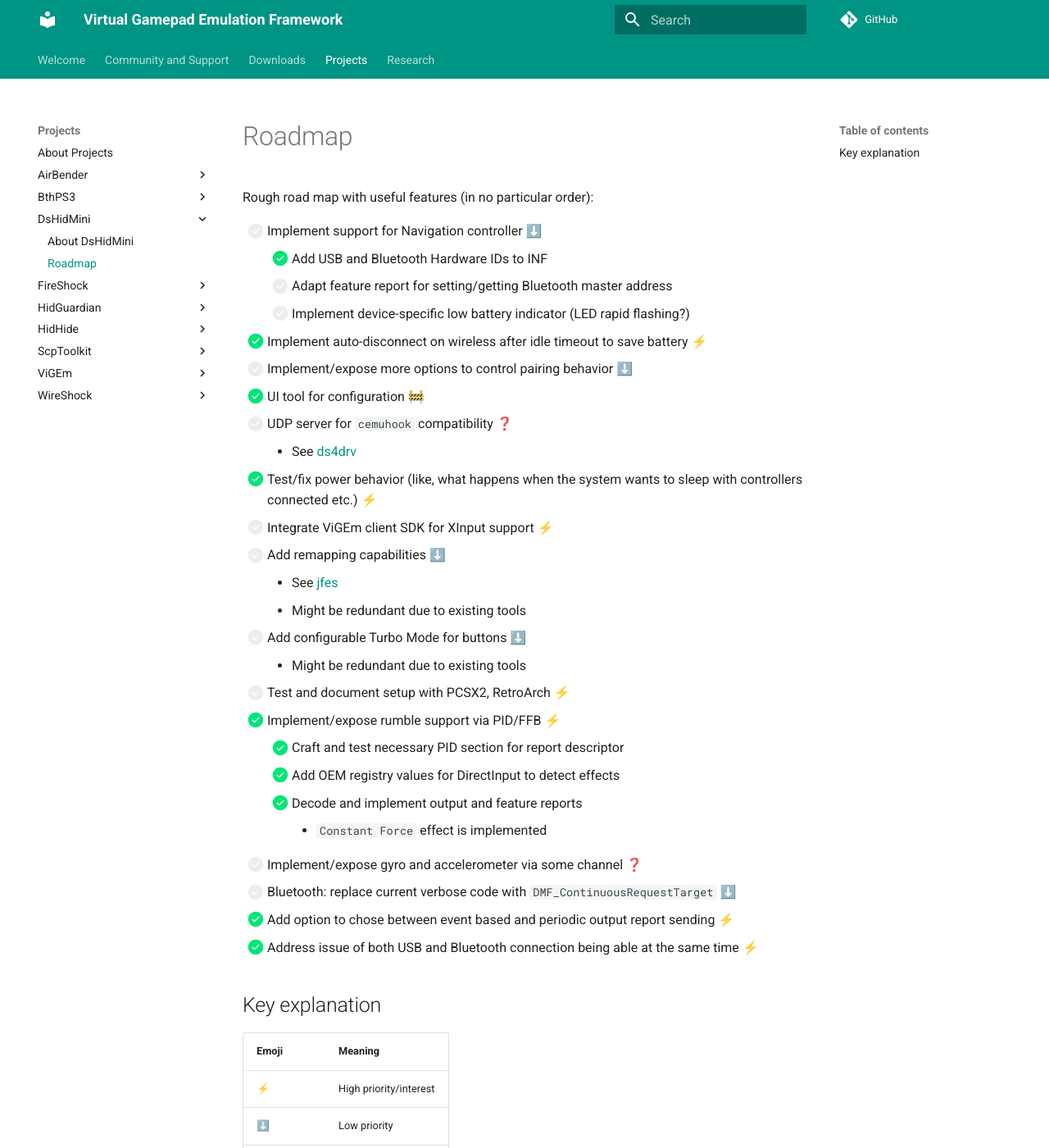
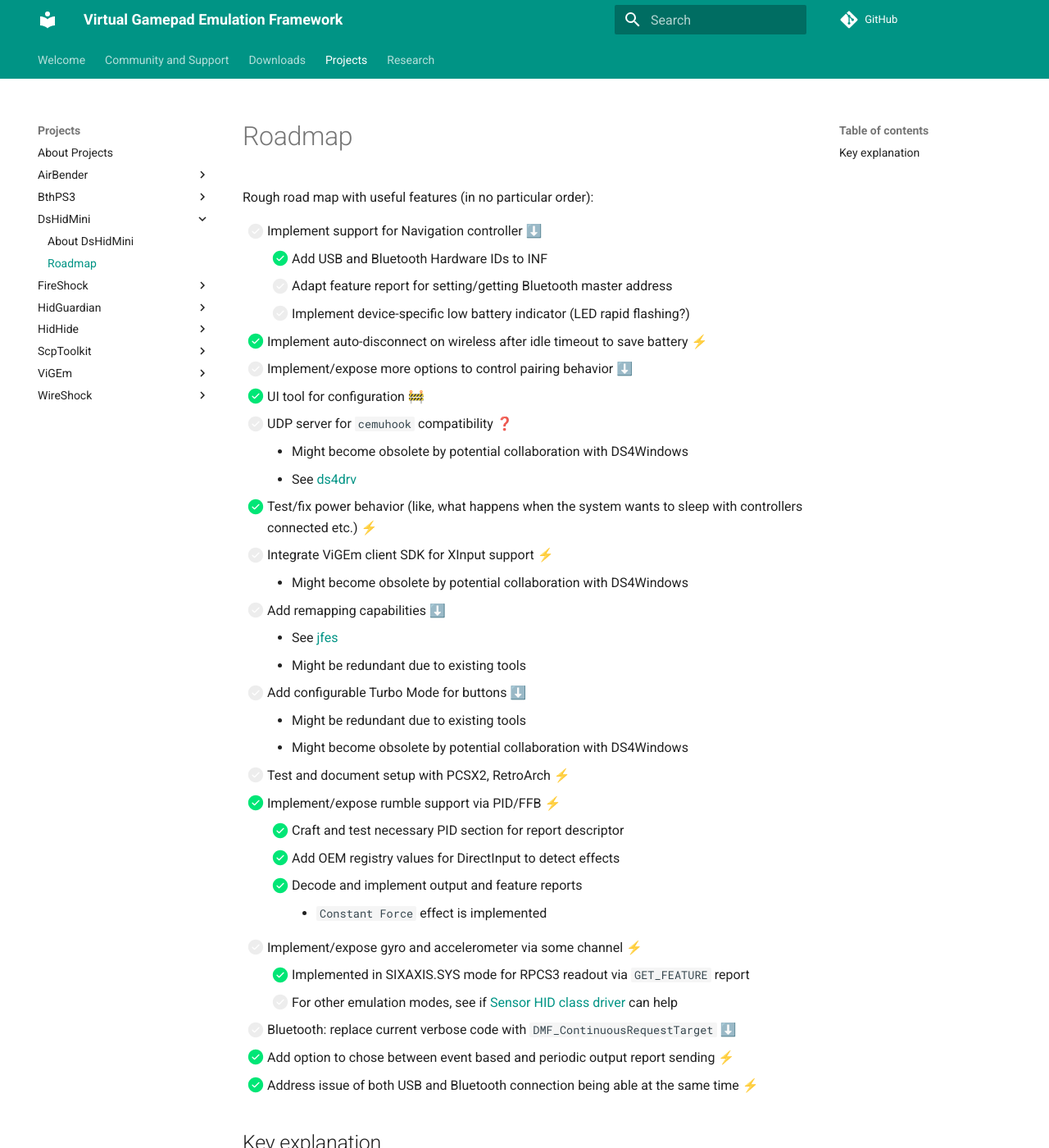
Before and after one commit to nefarius/ViGEm.github.io, an MkDocs documentation site: the page built from docs/projects/DsHidMini/Roadmap.md, in a window 1280 px wide and 1400 px high. Shown: the whole window at 82% size. Built offline with MkDocs 1.6.1 and Material for MkDocs 9.7.7, drawn with Linux system fonts in a browser that asks for light colours; comment, search, counter and statistics services are not loaded.

Commit message:
Updated Roadmap

```diff
--- a/docs/projects/DsHidMini/Roadmap.md
+++ b/docs/projects/DsHidMini/Roadmap.md
@@ -10,21 +10,26 @@
 - [ ] Implement/expose more options to control pairing behavior ⬇️
 - [X] UI tool for configuration 🚧
 - [ ] UDP server for `cemuhook` compatibility ❓
+    - Might become obsolete by potential collaboration with DS4Windows
     - See [ds4drv](https://github.com/TheDrHax/ds4drv-cemuhook)
 - [X] Test/fix power behavior (like, what happens when the system wants to sleep with controllers connected etc.) ⚡
 - [ ] Integrate ViGEm client SDK for XInput support ⚡
+    - Might become obsolete by potential collaboration with DS4Windows
 - [ ] Add remapping capabilities ⬇️
     - See [jfes](https://github.com/dmitrii-eremin/jfes)
     - Might be redundant due to existing tools
 - [ ] Add configurable Turbo Mode for buttons ⬇️
     - Might be redundant due to existing tools
+    - Might become obsolete by potential collaboration with DS4Windows
 - [ ] Test and document setup with PCSX2, RetroArch ⚡
 - [X] Implement/expose rumble support via PID/FFB ⚡
     - [X] Craft and test necessary PID section for report descriptor
     - [X] Add OEM registry values for DirectInput to detect effects
     - [X] Decode and implement output and feature reports
         - `Constant Force` effect is implemented
-- [ ] Implement/expose gyro and accelerometer via some channel ❓
+- [ ] Implement/expose gyro and accelerometer via some channel ⚡
+    - [X] Implemented in SIXAXIS.SYS mode for RPCS3 readout via `GET_FEATURE` report
+    - [ ] For other emulation modes, see if [Sensor HID class driver](https://docs.microsoft.com/en-us/windows-hardware/drivers/hid/sensor-hid-class-driver) can help
 - [ ] Bluetooth: replace current verbose code with `DMF_ContinuousRequestTarget` ⬇️
 - [X] Add option to chose between event based and periodic output report sending ⚡
 - [X] Address issue of both USB and Bluetooth connection being able at the same time ⚡
```
